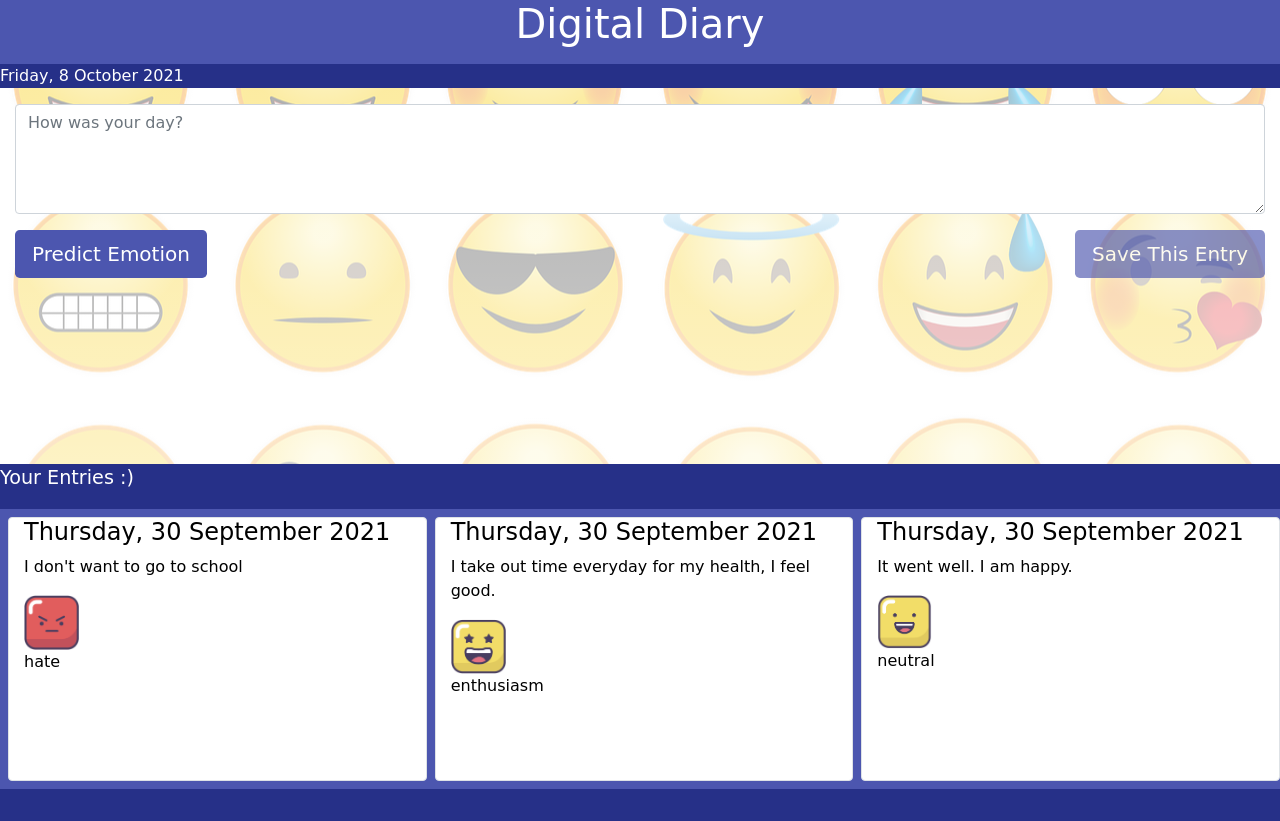
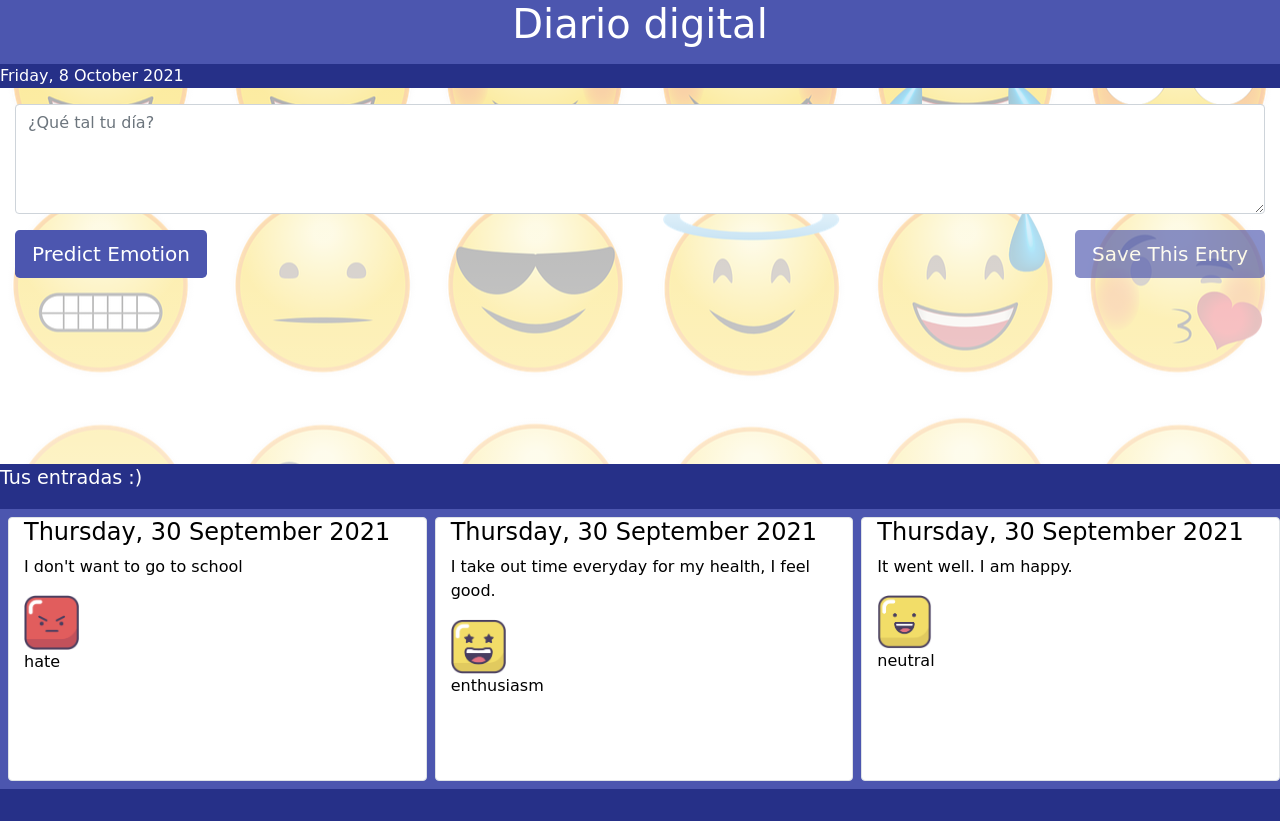
Before and after one commit to byjusmx2/Diario-digital-aplicacion-web, a Flask app: page / in a window 1280 px wide. Run offline with Flask 2, Linux system fonts and the light colour scheme; some libraries are stand-ins or nearby versions.

Commit message:
Update index.html

```diff
--- a/templates/index.html
+++ b/templates/index.html
@@ -2,7 +2,7 @@
 <html lang="en">
 
 <head>
-    <title>Digital Diary</title>
+    <title>Diario Digital</title>
     <meta charset="utf-8">
     <meta name="viewport" content="width=device-width, initial-scale=1">
 
@@ -21,7 +21,7 @@
         <!--App Name-->
         <div class=" container-fluid text-center"
             style="background-color: #4C56AF; font-family: cursive; min-height: 8vh;">
-            <h1>Digital Diary</h1>
+            <h1>Diario digital</h1>
         </div>
 
         <!--Day and Date-->
@@ -34,7 +34,7 @@
         <div class="container-fluid" style=" min-height: 25vh;">
             <div style=" color:black; font-family: cursive; width: 100%;">
                 <textarea class="form-control" id="text" name="text_input" rows="4" maxlength="200"
-                    placeholder="How was your day?"></textarea>
+                    placeholder="¿Qué tal tu día?"></textarea>
             </div>
 
             <div class="row mt-3">
@@ -63,7 +63,7 @@
         <div class="container-fluid text-left " style="min-height: 40vh ">
             <div class="row"
                 style="background-color: #263088; color: #FFF; font-family: cursive; font-size: larger; min-height: 4vh ">
-                <p>Your Entries :)</p>
+                <p>Tus entradas :)</p>
             </div>
             <div class="row row-col-3"
                 style="background-color: #4C56AF; color: #000; font-family: cursive; min-height: 35vh ">
```
